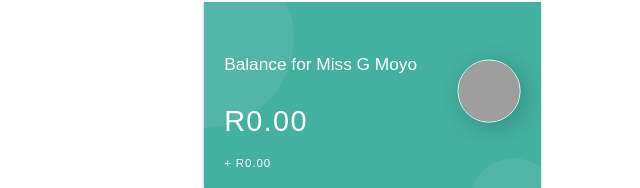
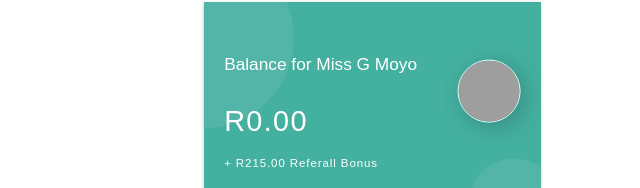
Before and after one commit to Greenbnds/Moyo-, a plain HTML site: page wallet.html in a window 1280 px wide. Shown: the part 808-996 px from the top of the page, 268-908 px from the left. Drawn offline with nearby package versions, Linux system fonts and the light colour scheme; grey boxes are pictures that could not be loaded; files whose address does not match are found by name.

Commit message:
Add files via upload

```diff
--- a/wallet.html
+++ b/wallet.html
@@ -87,7 +87,7 @@
         <div class="header-summary">
           <div class="summary-text">Balance for Miss G Moyo</div>
           <div class="summary-balance">R0.00</div>
-          <div class="summary-text-2">+ R0.00</div>
+          <div class="summary-text-2">+ R215.00 Referall Bonus</div>
         </div>
         <div class="user-profile">
           <img src="https://pbs.twimg.com/profile_images/1089189690773712897/bCJr7IzK_400x400.jpg" class="user-photo" alt="User" />
```
